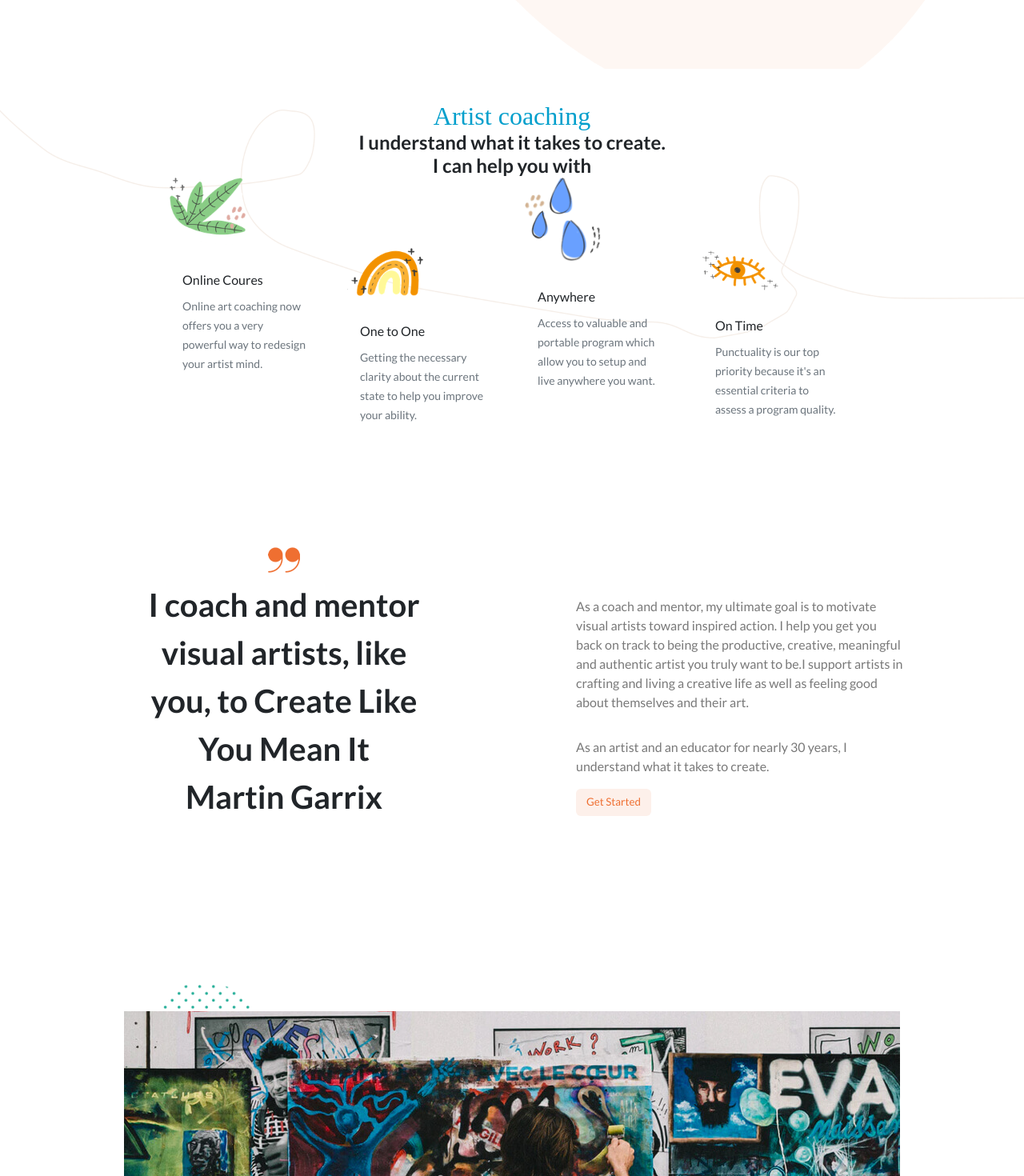
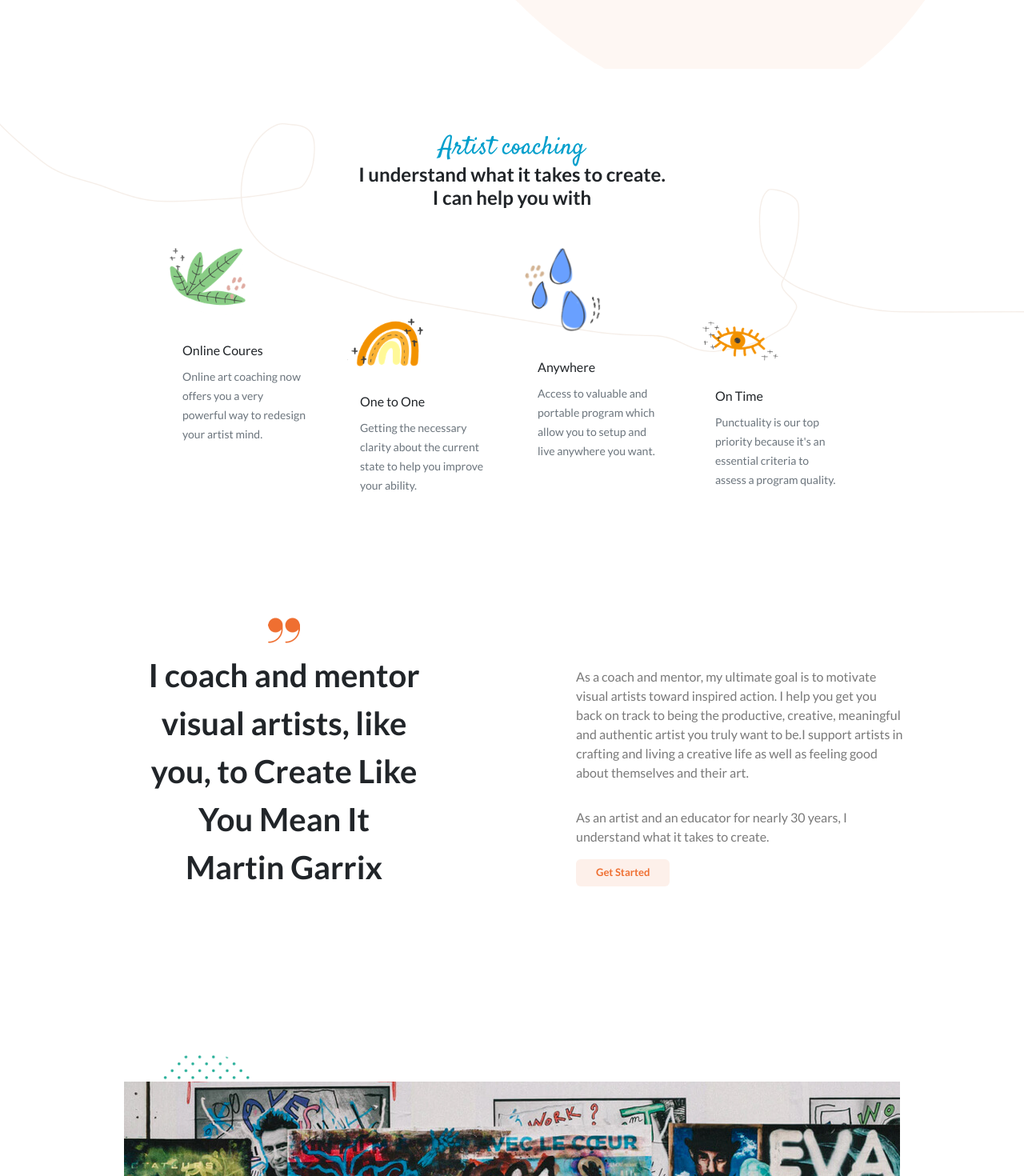
Before and after one commit to GiulsV/proj-html-vuejs, a Vue app: page / in a window 1280 px wide. Shown: the part 660-2130 px from the top of the page at 80% size. Built offline with nearby package versions, Linux system fonts and the light colour scheme.

Commit message:
aggiunti elementi comuni

```diff
--- a/src/assets/style/_commons.scss
+++ b/src/assets/style/_commons.scss
@@ -1,4 +1,6 @@
 @import "./_variables.scss";
+
+@import url('https://fonts.googleapis.com/css2?family=Satisfy&display=swap');
 
 * {
     margin: 0;
@@ -28,7 +30,9 @@ a {
 .bt_red{
     background-color: $Redbtn;
     color: $Orangebtn;
-    font-size: smaller;
+    font-size: small;
+    font-weight: bold;
+    padding: 0.4rem 1.5rem;
         &:hover{
             background-color: $Orangebtn;
             border: none;
@@ -41,3 +45,12 @@ a {
     padding-top: 2.5rem;
     padding-bottom: 5rem;
 }
+.ms_padding_title{
+    padding-top: 2.5rem;
+    padding-bottom: 3rem;
+}
+
+.ms_color-text{
+    color:$Orangebtn;
+    font-weight: bold;
+}
```
